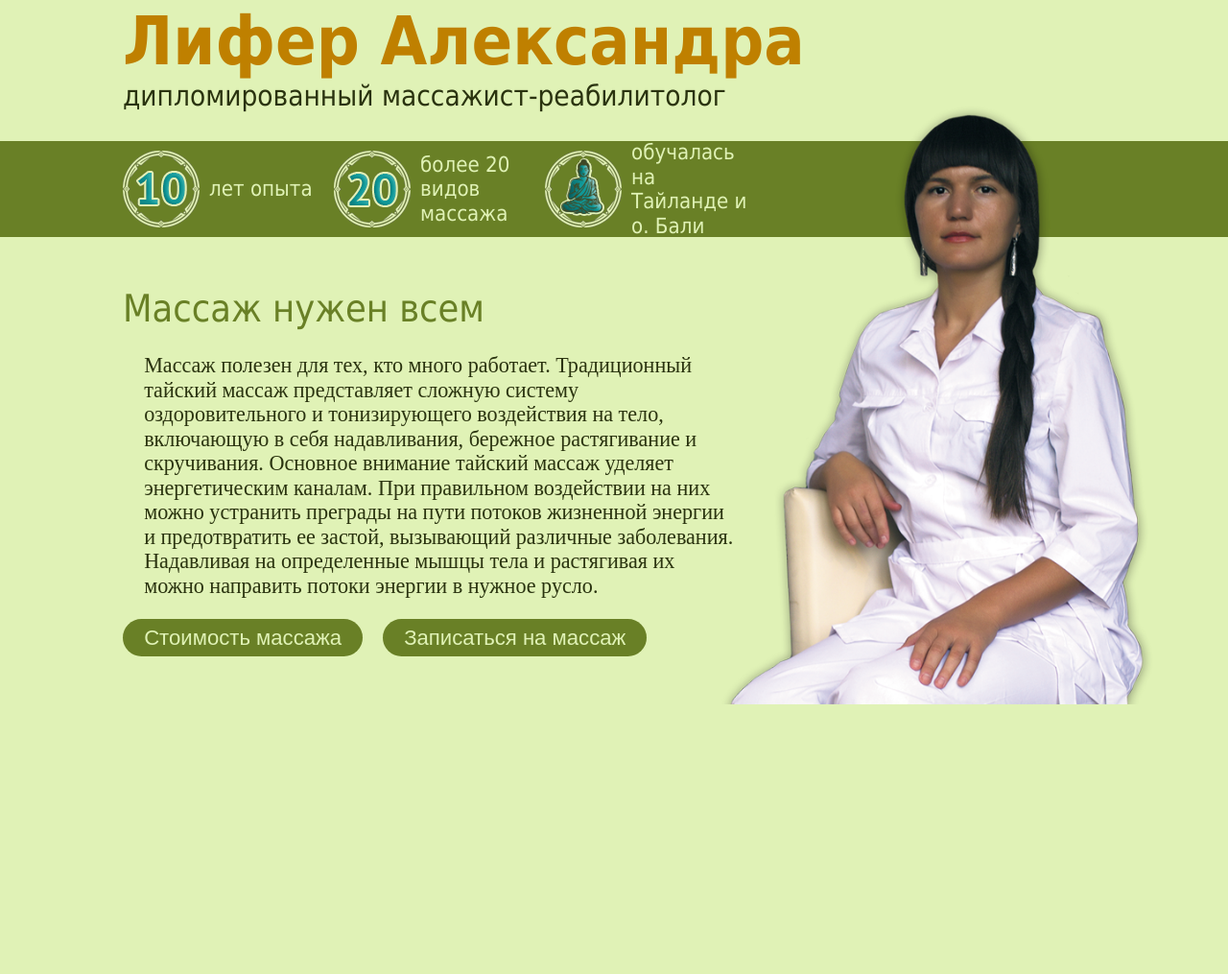
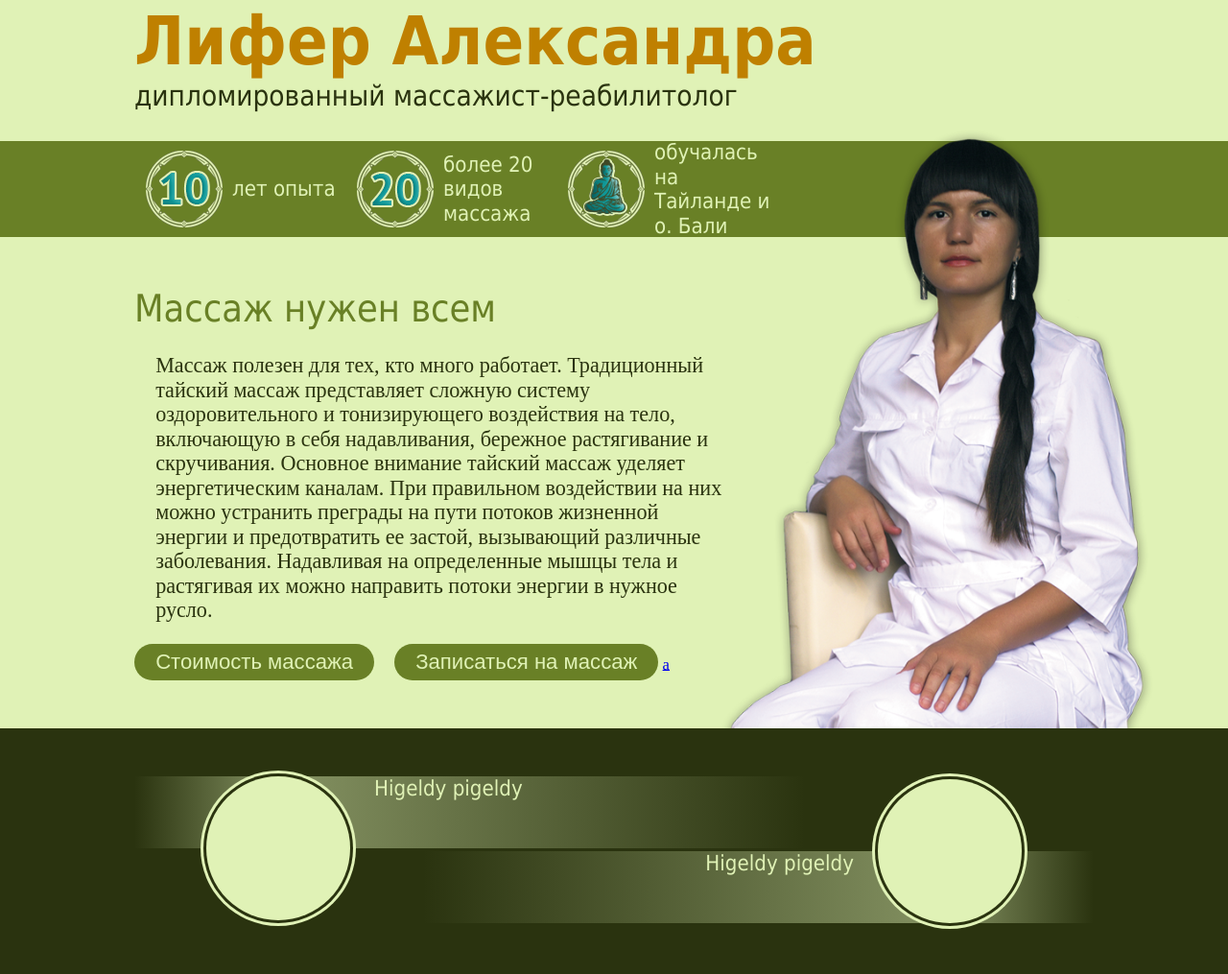
Before and after one commit to bahimy/shanti, a website: page src/html/index.html in a window 1280 px wide. Shown: the part 855-1870 px from the top of the page at 96% size. Before the commit the page ends 1589 px from the top, so only its background shows below. Drawn offline with nearby package versions, Linux system fonts and the light colour scheme; files that its build step writes are made by us from their sources; files whose address does not match are found by name.

Commit message:
Makes germ of remedy section

```diff
--- a/src/html/index.html
+++ b/src/html/index.html
@@ -52,8 +52,26 @@
         </li>
         <li class="l-buttons__button">
           <button class="button" type="button">Записаться на массаж</button>
+          <a href="#">a</a>
         </li>
       </ul>
+    </div>
+  </section><!-- l-personal -->
+
+  <section class="l-remedy">
+    <div class="l-container">
+      <div class="remedy">
+        <div class="remedy__container--left">
+          <div class="remedy__image--left"></div>
+          <p class="remedy__text">Higeldy pigeldy</p>
+        </div>
+      </div>
+      <div class="remedy">
+        <div class="remedy__container--right">
+          <div class="remedy__image--right"></div>
+          <p class="remedy__text">Higeldy pigeldy</p>
+        </div>
+      </div>
     </div>
   </section>
 
--- a/src/scss/_layout.scss
+++ b/src/scss/_layout.scss
@@ -8,6 +8,7 @@
 .l-container {
   max-width: 1024px;
   margin: 0 auto;
+  padding: 0 12px;
 }
 
 
@@ -45,6 +46,7 @@
     background-repeat: no-repeat;
     background-position: bottom right;
     background-size: 42% auto;
+    pointer-events: none;
   }
 }
 
@@ -62,3 +64,14 @@
     margin-right: 0;
   }
 }
+
+
+
+
+
+////// Remedy section //////
+
+.l-remedy {
+  background-color: $color-darkgreen;
+  padding: 3em 0;
+}
--- a/src/scss/components/_lists.scss
+++ b/src/scss/components/_lists.scss
@@ -1,3 +1,5 @@
+////// Perks section ///////
+
 .perks {
   position: relative;
   list-style-type: none;
@@ -45,3 +47,58 @@
   @extend %perks__item;
   background: url('../images/perk_budha.png') no-repeat;
 }
+
+
+
+
+
+////// Remedy section //////
+
+%remedy__container {
+  height: 75px;
+  margin-bottom: 3px;
+  max-width: 100%;
+  font-family: $text-sans;
+  color: $color-lightgreen;
+}
+
+.remedy__container--left {
+  @extend %remedy__container;
+  text-align: left;
+  background-image: linear-gradient(to right, transparent, rgba($color-lightgreen, .5) 15%, transparent 70%);
+}
+
+.remedy__container--right {
+  @extend %remedy__container;
+  text-align: right;
+  background-image: linear-gradient(to right, transparent 30%, rgba($color-lightgreen, .5) 85%, transparent);
+}
+
+%remedy__image {
+  width: 150px;
+  height: 150px;
+  border-radius: 75px;
+  background-color: $color-lightgreen;
+  box-shadow: 0 0 0 3px $color-darkgreen,
+              0 0 0 6px $color-lightgreen;
+}
+
+.remedy__image--left {
+  @extend %remedy__image;
+  margin-bottom: -75px;
+  margin-left: 75px;
+  margin-right: 25px;
+  float: left;
+}
+
+.remedy__image--right {
+  @extend %remedy__image;
+  margin-top: -75px;
+  margin-right: 75px;
+  margin-left: 25px;
+  float: right;
+}
+
+.remedy__text {
+  margin: 0;
+}
```
Also changed, not shown: build/css/index.css, build/index.html.
